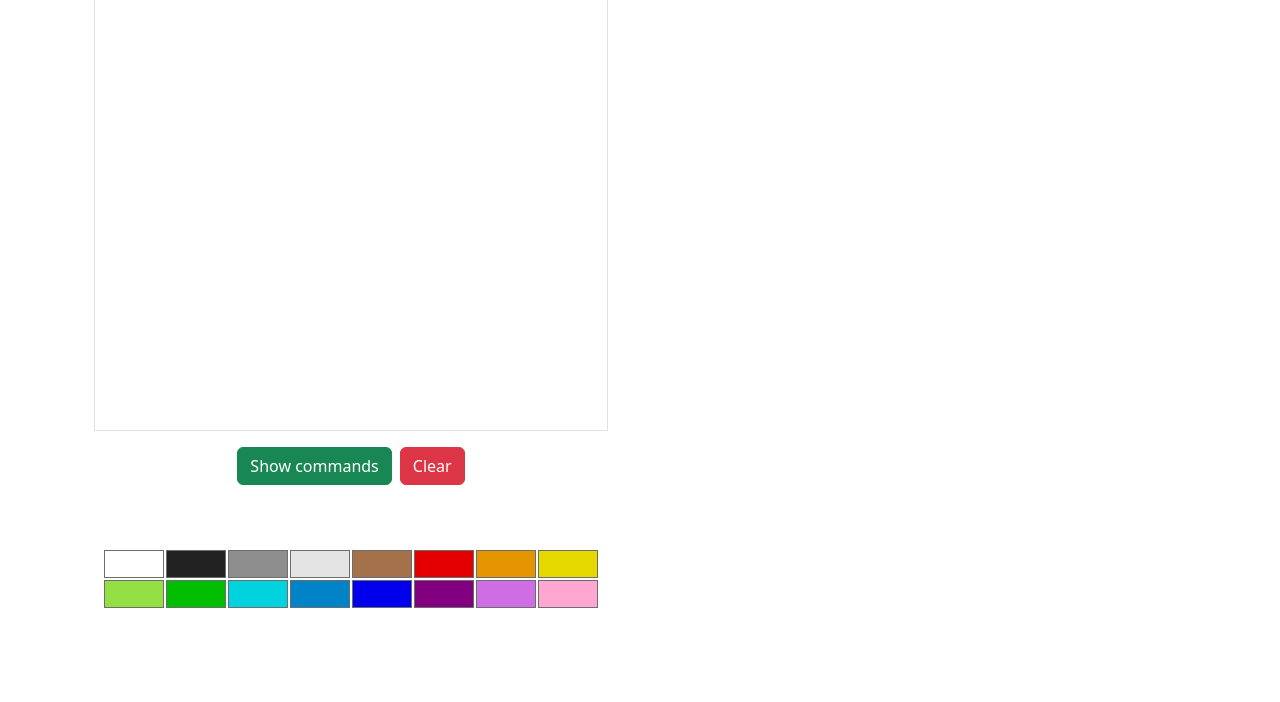
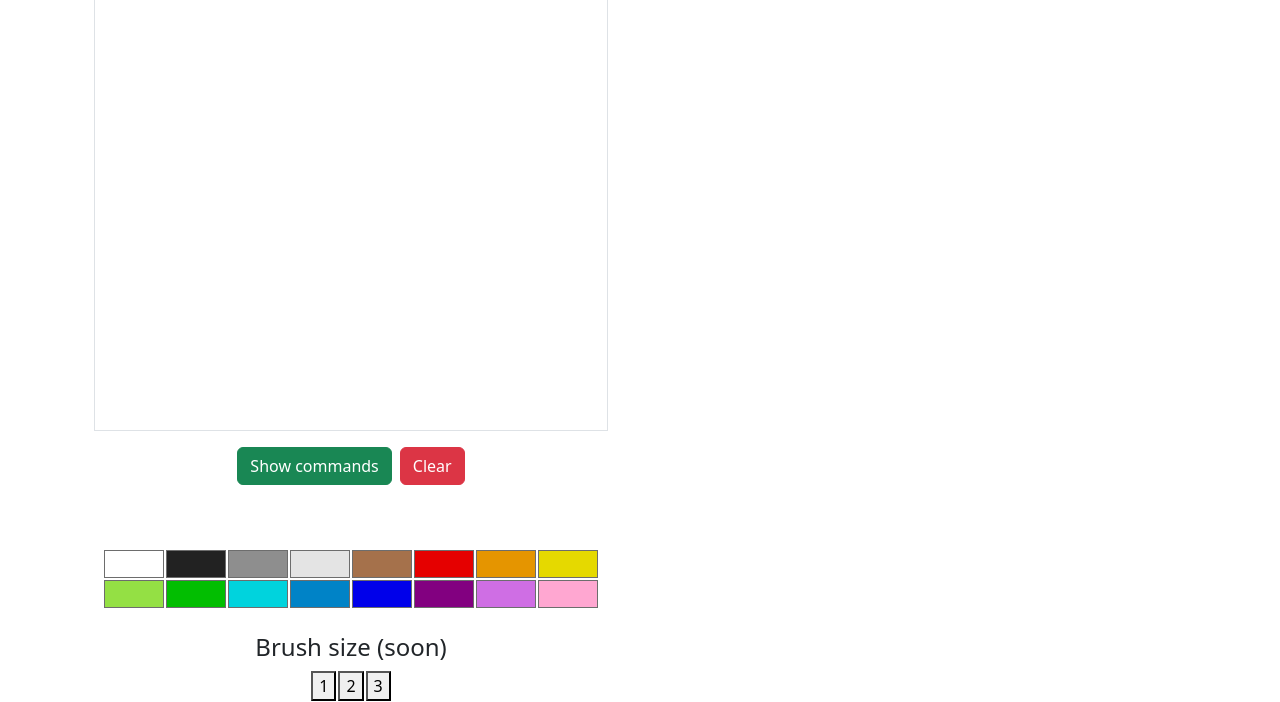
Before and after one commit to CheryX/robotop-place, a plain HTML site: page index.html in a window 1280 px wide. Shown: the part 187-889 px from the top of the page. Before the commit the page ends 800 px from the top, so only its background shows below. Drawn offline with nearby package versions, Linux system fonts and the light colour scheme.

Commit message:
Version  1.0

```diff
--- a/index.html
+++ b/index.html
@@ -61,6 +61,20 @@
                             </tr>
                         </table>
                     </div>
+
+                    <br>
+                    <h4 class="text-center">Brush size (soon)</h3>
+
+                    <div class="container d-flex justify-content-center">
+                        <table>
+                            <tr>
+                                <td><button class="input-btn">1</button></td>
+                                <td><button class="input-btn">2</button></td>
+                                <td><button class="input-btn">3</button></td>
+                            </tr>
+                        </table>
+                    </div>
+
                 </div>
                 <div class="col m-5">
                     <h1>Command List</h1>
--- a/index.js
+++ b/index.js
@@ -38,19 +38,14 @@ document.body.addEventListener('mousemove', function(e) {
     x = e.clientX - canBound.left;
     y = e.clientY - canBound.top;
 
-    render();
-});
-
-document.body.addEventListener('mouseup', function(e) {
-
-    if (x > 0 && x < plane.width && y > 0 && y < plane.height) {
+    if (x > 0 && x < plane.width && y > 0 && y < plane.height && e.buttons === 1) {
 
         if (e.button == 0) {
             placeData[Math.floor(y/16)][Math.floor(x/16)] = selColor;
         }
 
     }
-
+    render();
 });
 
 function render() {
```
